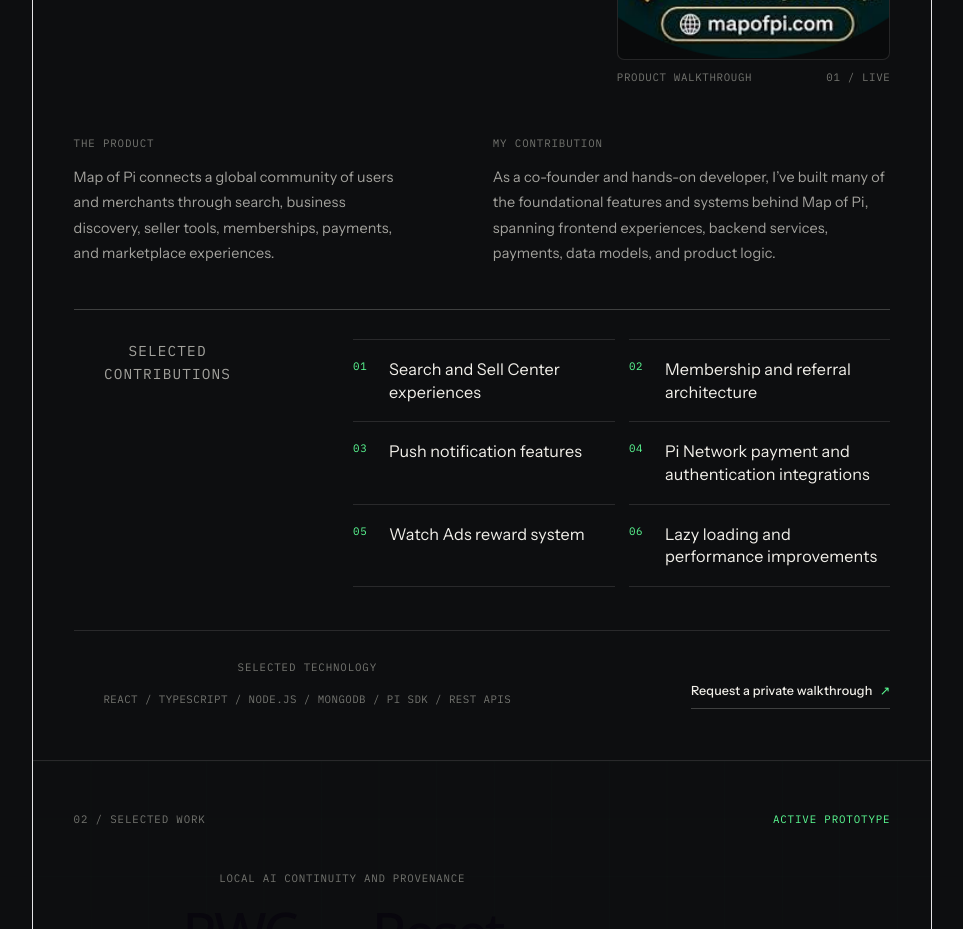
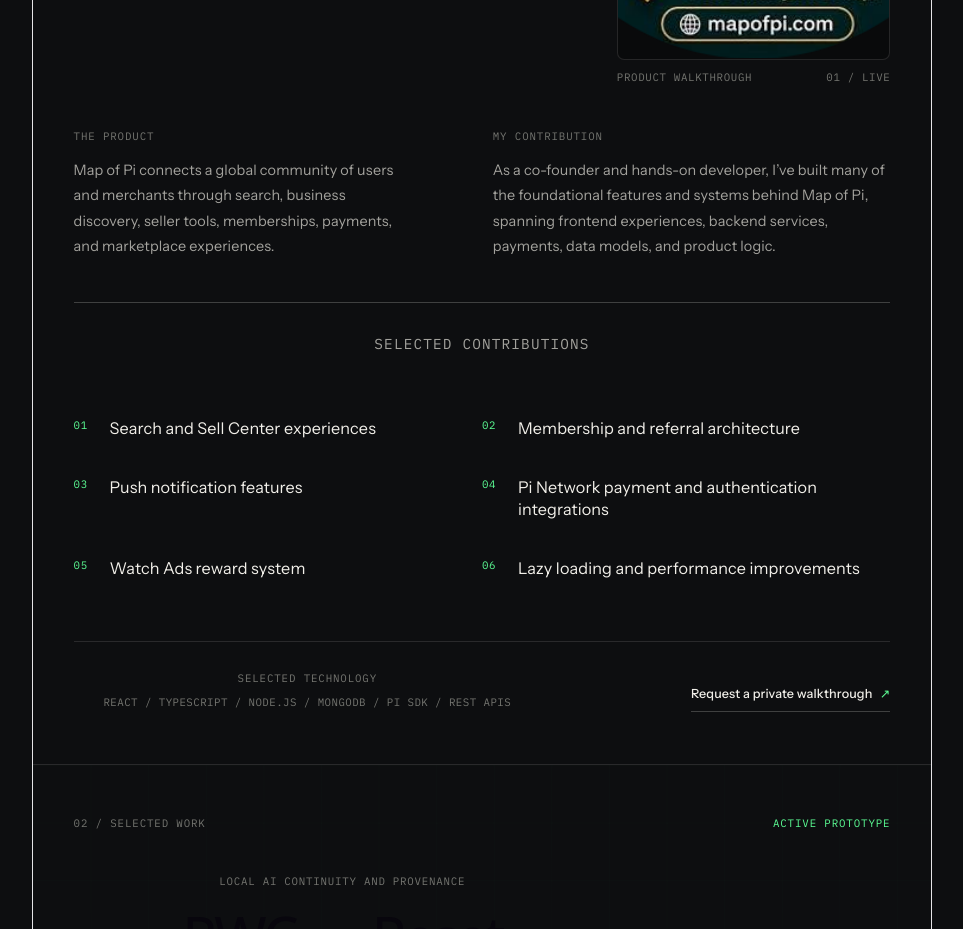
Before and after one commit to DarinHajou/darin-portfolio, a React (Vite) app: page / in a window 1280 px wide. Shown: the part 1620-2549 px from the top of the page, without its empty margins (158-1121 px from the left). Built offline with nearby package versions, Linux system fonts and the light colour scheme; grey boxes are pictures that could not be loaded.

Commit message:
style: make minor style changes to mapofpi section

```diff
--- a/src/sections/MapOfPi/MapOfPi.module.css
+++ b/src/sections/MapOfPi/MapOfPi.module.css
@@ -211,8 +211,6 @@
   display: grid;
   gap: var(--space-12);
   text-align: start;
-  padding-top: var(--space-2);
-  /* border-top: 1px solid var(--color-border-strong); */
 }
 
 .storyBlock {
@@ -230,7 +228,7 @@
 }
 
 .contributionsSection {
-  display: grid;
+  /* display: grid; */
   gap: var(--space-8);
 
   padding-top: var(--space-8);
@@ -244,11 +242,11 @@
 }
 
 .contributionsHeader > p:last-child {
-  max-width: 34rem;
+  /* max-width: 34rem; */
   font-size: var(--text-base);
   line-height: 1.6;
   color: var(--color-text-secondary);
-  margin-bottom: 125px;
+  margin-bottom: 55px;
 
 }
 
@@ -259,6 +257,7 @@
   padding: 0;
 
   list-style: none;
+
 }
 
 .contributionList li {
@@ -268,15 +267,15 @@
 
   padding-block: 1.25rem;
 
-  border-top: 1px solid var(--color-border);
 }
 
-.contributionList li:last-child {
-  border-bottom: 1px solid var(--color-border);
+.contributionList li:first-child {
+  border: none;
 }
-.contributionList li:nth-child(5) {
-  border-bottom: 1px solid var(--color-border);
+.contributionList li:nth-child(2) {
+  border: none;
 }
+
 
 .contributionList span {
   font-family: var(--font-mono);
@@ -303,7 +302,8 @@
 
 .technologyGroup {
   display: grid;
-  gap: var(--space-4);
+  gap: var(--space-2);
+
 }
 
 .technologyText {
@@ -431,7 +431,13 @@
     grid-column: 5 / -1;
     text-align: left;
     grid-template-columns: repeat(2, minmax(0, 1fr));
-    column-gap: var(--space-4);
+  }
+
+  .technologyText {
+    font-family: var(--font-mono);
+    font-size: var(--text-xs);
+    line-height: 1.8;
+    letter-spacing: 0.04em;
   }
 
   .footer {
```
